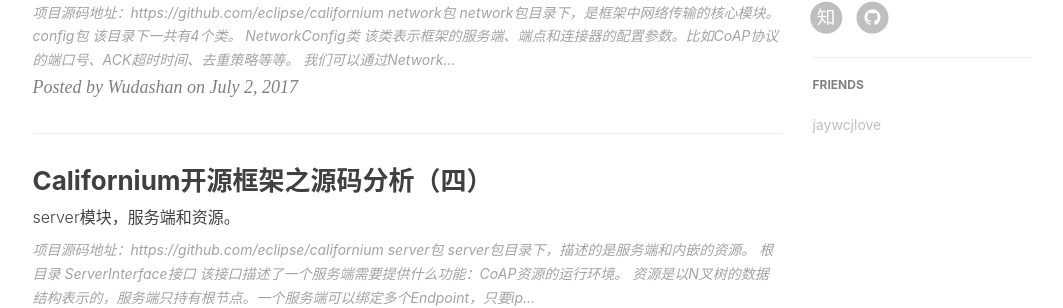
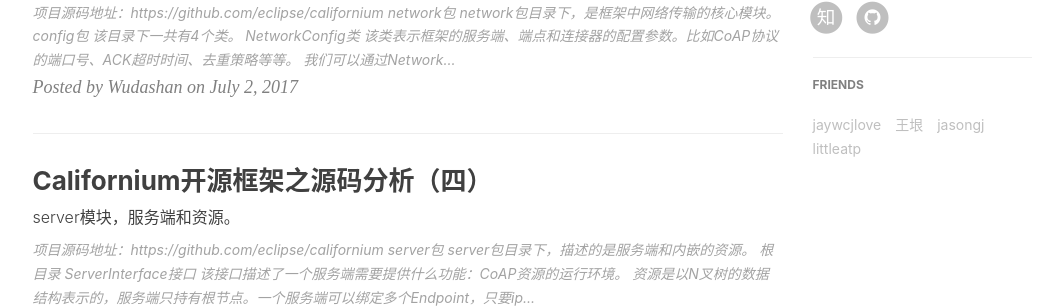
Before and after one commit to wudashan/wudashan.github.io, a Jekyll site: the page built from index.html, in a window 1280 px wide and 900 px high, scrolled down 873 px. Shown: the part 144-452 px from the top of the window, without its empty margins (135-1198 px from the left). Built offline with Jekyll 4.4.1, drawn with Linux system fonts in a browser that asks for light colours; nearby versions of some CDN libraries; the list of posts is cut into pages by our own code; comment, search, counter and statistics services are not loaded.

Commit message:
add friends

```diff
--- a/_config.yml
+++ b/_config.yml
@@ -92,5 +92,17 @@ friends: [
     {
         title: "jaywcjlove",
         href: "https://jaywcjlove.github.io/linux-command/"
+    },
+    {
+        title: "王垠",
+        href: "http://www.yinwang.org/"
+    },
+    {
+        title: "jasongj",
+        href: "http://www.jasongj.com/"
+    },
+    {
+        title: "littleatp",
+        href: "http://www.cnblogs.com/littleatp/"
     }
 ]
```
